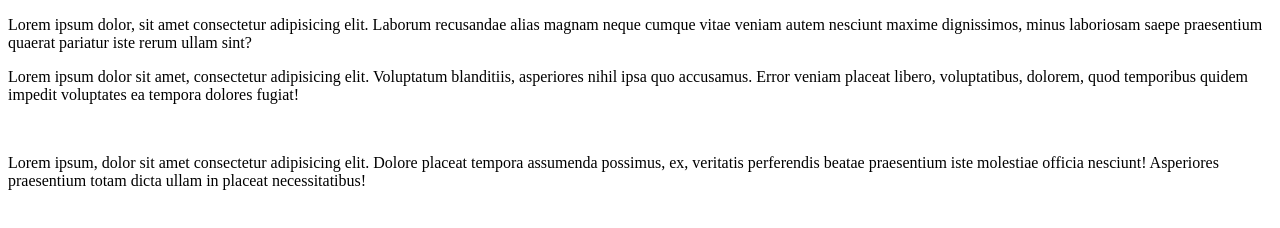
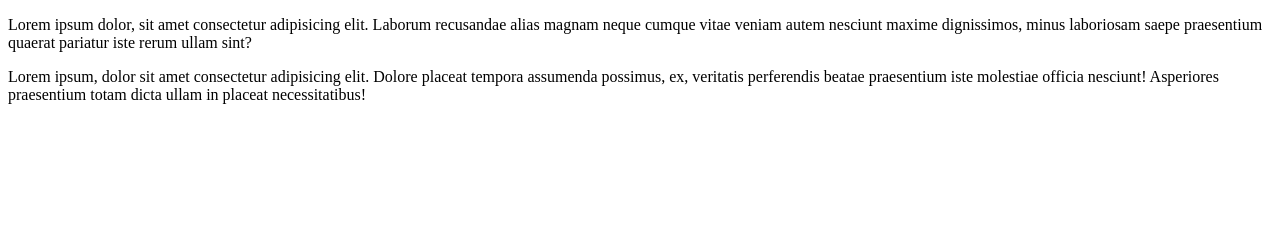
Before and after one commit to MKhurramPro/local-repo, a plain HTML site: page index.html in a window 1280 px wide. Drawn offline with Linux system fonts and the light colour scheme.

Commit message:
index.html modified

```diff
--- a/index.html
+++ b/index.html
@@ -7,7 +7,7 @@
 </head>
 <body>
   <p>Lorem ipsum dolor, sit amet consectetur adipisicing elit. Laborum recusandae alias magnam neque cumque vitae veniam autem nesciunt maxime dignissimos, minus laboriosam saepe praesentium quaerat pariatur iste rerum ullam sint?</p>
-  <p>Lorem ipsum dolor sit amet, consectetur adipisicing elit. Voluptatum blanditiis, asperiores nihil ipsa quo accusamus. Error veniam placeat libero, voluptatibus, dolorem, quod temporibus quidem impedit voluptates ea tempora dolores fugiat!</p><br>
+
   <p>Lorem ipsum, dolor sit amet consectetur adipisicing elit. Dolore placeat tempora assumenda possimus, ex, veritatis perferendis beatae praesentium iste molestiae officia nesciunt! Asperiores praesentium totam dicta ullam in placeat necessitatibus!</p>
 </body>
 </html>
```
